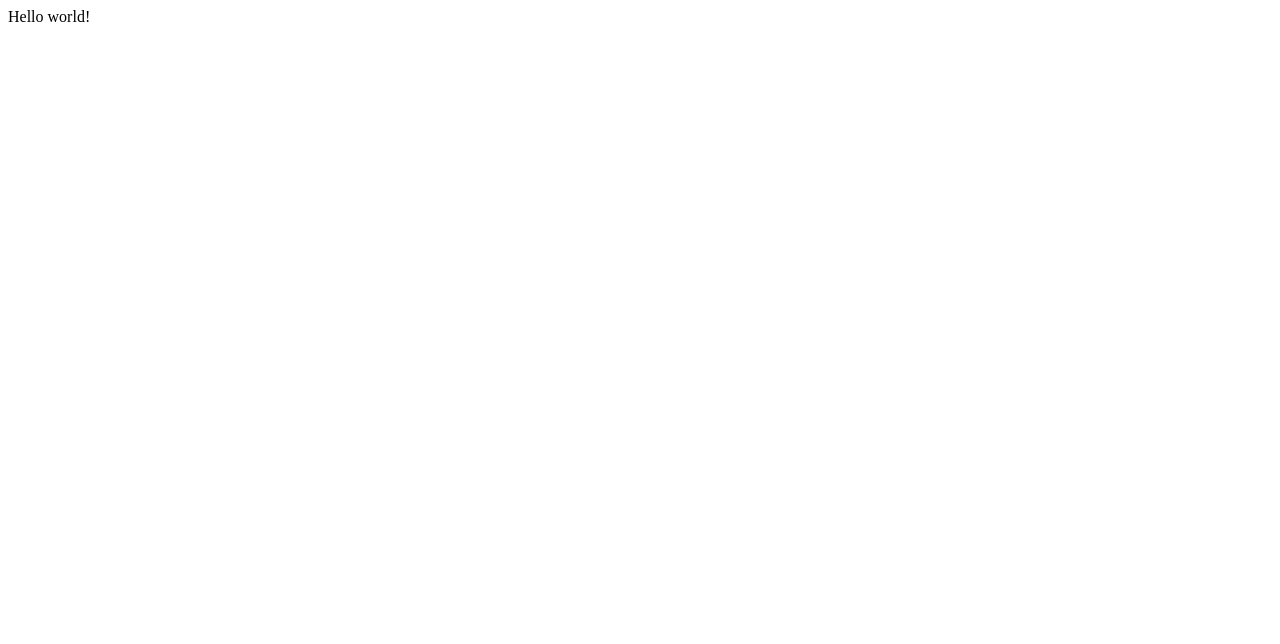
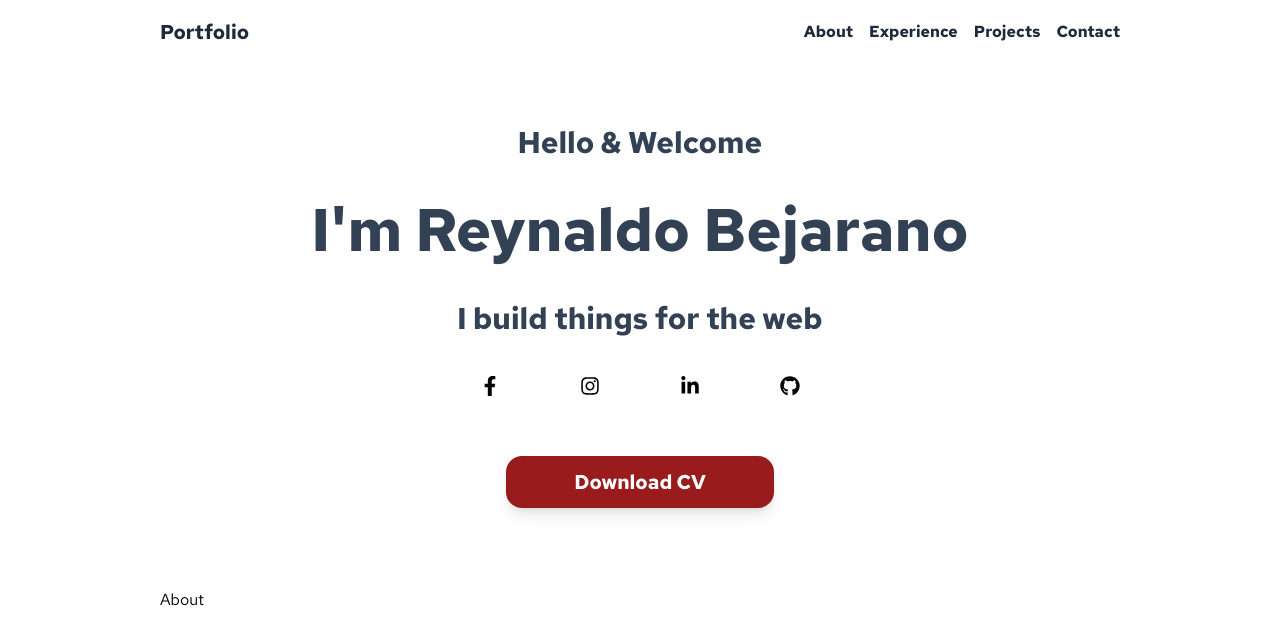
Before and after one commit to reynaldo-bejarano/Portfolio-v2, a Gatsby site: page / in a window 1280 px wide. Built offline with nearby package versions, Linux system fonts and the light colour scheme; Gatsby itself is replaced by a stand-in of ours.

Commit message:
first commit

```diff
--- /dev/null
+++ b/gatsby-browser.js
@@ -0,0 +1 @@
+import './src/styles/global.css'
--- a/gatsby-config.js
+++ b/gatsby-config.js
@@ -4,7 +4,10 @@
  * See: https://www.gatsbyjs.com/docs/gatsby-config/
  */
 
+
 module.exports = {
-  /* Your site config here */
-  plugins: [],
+  plugins: [
+    'gatsby-plugin-postcss',
+    // ...
+  ],
 }
--- /dev/null
+++ b/postcss.config.js
@@ -0,0 +1,6 @@
+module.exports = {
+  plugins: {
+    tailwindcss: {},
+    autoprefixer: {},
+  },
+}
--- /dev/null
+++ b/src/components/About.js
@@ -0,0 +1,9 @@
+import React from 'react'
+
+const About = () => {
+  return (
+    <div>About</div>
+  )
+}
+
+export default About
--- /dev/null
+++ b/src/components/Hero.js
@@ -0,0 +1,25 @@
+import React from 'react'
+import CvButton from './buttons/CvButton';
+import SocialMedia from './buttons/SocialMedia';
+
+
+
+const Hero = () => {
+    return (
+        <section className='flex justify-center items-center py-10 2xl:py-44'>
+            <div>
+                <div>
+                    <h3 className='text-center p-5 text-3xl 2xl:text-6xl font-bold text-slate-700'>Hello & Welcome</h3>
+                    <h1 className='text-center p-5 text-6xl  2xl:text-8xl font-bold text-slate-700'>I'm Reynaldo Bejarano</h1>
+                    <h3 className='text-center p-5 text-3xl 2xl:text-6xl font-bold text-slate-700'>I build things for the web</h3>
+                </div>
+                <SocialMedia />
+                <div className='flex justify-center p-10'>
+                    <CvButton />
+                </div>
+            </div>
+        </section>
+    )
+}
+
+export default Hero
--- /dev/null
+++ b/src/components/Layout.js
@@ -0,0 +1,9 @@
+import React from 'react'
+
+const Layout = ({children}) => {
+  return (
+    <div className='w-11/12 md:w-10/12 xl:w-9/12 mx-auto'>{children}</div>
+  )
+}
+
+export default Layout
--- /dev/null
+++ b/src/components/Navbar.js
@@ -0,0 +1,47 @@
+import { Link } from 'gatsby'
+import React, { useState } from 'react'
+import Hamburger from './buttons/hamburger';
+
+const Navbar = () => {
+
+    const [openMenu, setOpenMenu] = useState(false);
+
+    const handleMenuClick = () => {
+        setOpenMenu(!openMenu)
+    }
+
+    return (
+        <header>
+            <div className='h-16 flex justify-between items-center md:px-0'>
+                <div className='text-xl font-bold text-slate-800'>
+                    <Link to='/'>Portfolio</Link>
+                </div>
+                <nav>
+                    <ul
+                        className=
+                        {openMenu
+                            ? 'w-full bg-white h-full p-10 md:p-0 absolute left-1/3 top-16 md:static md:w-auto md:h-auto md:flex md:items-center md:gap-4'
+                            : 'w-full bg-white h-full p-10 md:p-0 absolute left-1/3 -top-full md:static md:w-auto md:h-auto md:flex md:items-center md:gap-4'
+                        }>
+                        <li className='p-3 text-md text-slate-800 font-bold md:p-0 '>
+                            <Link to='#about'>About</Link>
+                        </li>
+                        <li className='p-3 text-md text-slate-800 font-bold md:p-0'>
+                            <Link to='#experience'>Experience</Link>
+                        </li>
+                        <li className='p-3 text-md text-slate-800 font-bold md:p-0'>
+                            <Link to='#projects'>Projects</Link>
+                        </li>
+                        <li className='p-3 text-md text-slate-800 font-bold md:p-0'>
+                            <Link to='#contact'>Contact</Link>
+                        </li>
+                    </ul>
+                </nav>
+                <Hamburger onClick={handleMenuClick} />
+
+            </div>
+        </header>
+    )
+}
+
+export default Navbar
--- /dev/null
+++ b/src/components/buttons/CvButton.js
@@ -0,0 +1,18 @@
+import React from 'react'
+
+const CvButton = () => {
+    return (
+        <a
+            className='text-xl px-16 py-2 2xl:py-4 bg-red-800 rounded-2xl font-bold
+            text-white border-4 border-red-800 hover:bg-white hover:border-gray-200
+            hover:text-red-700 shadow-lg'
+            href='https://www.facebook.com/reynaldo.bejarano/'
+            target="_blank"
+            rel="noreferrer"
+        >
+            Download CV
+        </a>
+    )
+}
+
+export default CvButton
--- /dev/null
+++ b/src/components/buttons/Hamburger.js
@@ -0,0 +1,15 @@
+import React from 'react'
+
+const Hamburger = ({onClick}) => {
+  return (
+    <button className='md:hidden' onClick={onClick}>
+      <div className='w-8 h-8 flex-col flex justify-center items-center'>
+        <div className='h-1 w-7 bg-slate-800 mb-1'></div>
+        <div className='h-1 w-7 bg-slate-800 mb-1'></div>
+        <div className='h-1 w-7 bg-slate-800 mb-1'></div>
+      </div>
+    </button>
+  )
+}
+
+export default Hamburger
--- /dev/null
+++ b/src/components/buttons/SocialMedia.js
@@ -0,0 +1,32 @@
+import React from 'react'
+import { FaFacebookF, FaInstagram, FaLinkedinIn, FaGithub } from 'react-icons/fa';
+
+
+const SocialMedia = () => {
+    return (
+        <div className='flex items-center justify-center gap-20 p-5 2xl:p-16'>
+            <a href='https://www.facebook.com/reynaldo.bejarano/' target="_blank" rel="noreferrer">
+                <FaFacebookF
+                    className='text-xl 2xl:text-2xl hover:text-blue-600 hover:scale-125'
+                />
+            </a>
+            <a href='https://www.instagram.com/rbjsz24/?hl=en' target="_blank" rel="noreferrer">
+                <FaInstagram
+                    className='text-xl 2xl:text-2xl hover:text-blue-600 hover:scale-125'
+                />
+            </a>
+            <a href='https://www.linkedin.com/in/reynaldo-bejarano/' target="_blank" rel="noreferrer">
+                <FaLinkedinIn
+                    className='text-xl 2xl:text-2xl hover:text-blue-600 hover:scale-125'
+                />
+            </a>
+            <a href='https://github.com/reynaldo-bejarano?tab=repositories' target="_blank" rel="noreferrer">
+                <FaGithub
+                    className='text-xl 2xl:text-2xl hover:text-blue-600 hover:scale-125'
+                />
+            </a>
+        </div>
+    )
+}
+
+export default SocialMedia
--- a/src/pages/index.js
+++ b/src/pages/index.js
@@ -1,5 +1,19 @@
 import React from "react"
+import About from "../components/About";
+import Hero from "../components/Hero";
+import Layout from "../components/layout";
+import Navbar from "../components/Navbar";
+
 
 export default function Home() {
-  return <div>Hello world!</div>
+
+  return (
+    <Layout>
+      <Navbar />
+      <Hero />
+      <About />
+
+    </Layout>
+  )
+
 }
--- /dev/null
+++ b/src/styles/global.css
@@ -0,0 +1,10 @@
+@import url('https://fonts.googleapis.com/css2?family=Red+Hat+Text:wght@400;500;700&display=swap');
+@tailwind base;
+@tailwind components;
+@tailwind utilities;
+
+@layer base {
+    body {
+        font-family: 'Red Hat Text', sans-serif;
+    }
+}
--- /dev/null
+++ b/tailwind.config.js
@@ -0,0 +1,13 @@
+
+/** @type {import('tailwindcss').Config} */
+module.exports = {
+  content: [
+    "./src/pages/**/*.{js,jsx,ts,tsx}",
+    "./src/components/**/*.{js,jsx,ts,tsx}",
+  ],
+  theme: {
+    extend: {},
+
+  },
+  plugins: [],
+}
```
Also changed, not shown: package.json (+7 -2 lines), 1 other file.
